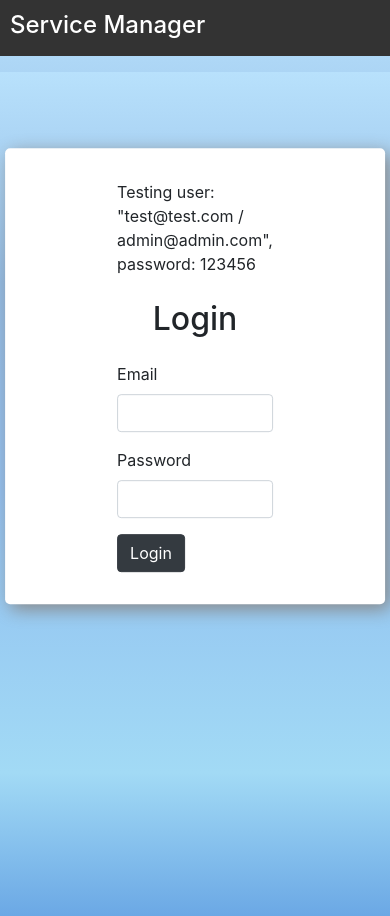
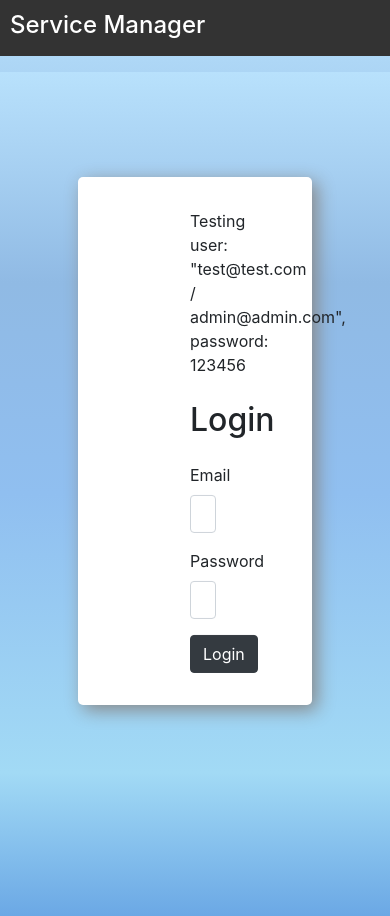
Before and after one commit to Orelsaada/ticket-support-system, a React (Create React App) app in the folder frontend/ticket-system/: page / in a window 390 px wide. Built offline with nearby package versions, Linux system fonts and the light colour scheme; no server answers.

Commit message:
style permissions and responsive login page

```diff
--- a/frontend/ticket-system/src/components/AdminPermissions.js
+++ b/frontend/ticket-system/src/components/AdminPermissions.js
@@ -63,6 +63,7 @@ const AdminPermissions = () => {
       headers: { "Content-Type": "application/json", "x-auth-token": token },
     })
       .then((user) => {
+        if (!user.data) alert("Could not find that user.");
         setResult(user.data);
       })
       .catch((e) => console.log(e));
@@ -133,6 +134,8 @@ const AdminPermissions = () => {
           )}
         </div>
 
+        <hr />
+
         <div className="change-permission-div">
           <h1>Change Permissions</h1>
           <form onSubmit={handleSubmit} className="change-form">
--- a/frontend/ticket-system/src/components/componentsStyles/AdminPermissions.css
+++ b/frontend/ticket-system/src/components/componentsStyles/AdminPermissions.css
@@ -1,6 +1,9 @@
+.permissions {
+  padding: 0 30%;
+}
+
 .search-user-div,
 .change-form {
-  border: 1px dotted black;
   padding: 1.1rem;
 }
 
--- a/frontend/ticket-system/src/components/componentsStyles/LoginPage.css
+++ b/frontend/ticket-system/src/components/componentsStyles/LoginPage.css
@@ -47,3 +47,10 @@
   border-radius: 5px;
   box-shadow: 5px 5px 18px #888888;
 }
+
+@media screen and (max-width: 700px) {
+  .main-div {
+    position: relative;
+    width: 60%;
+  }
+}
```
